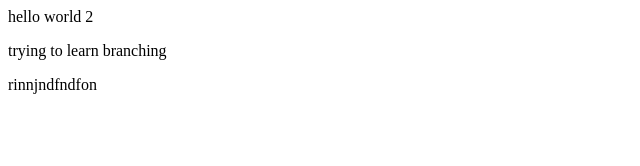
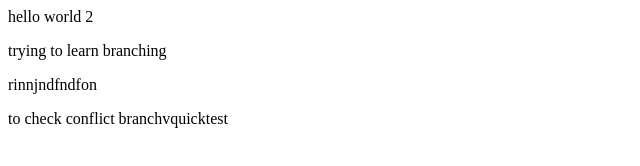
Before and after one commit to vikrampasricha/demo-rep-2, a plain HTML site: page index.html in a window 1280 px wide. Shown: the whole page, without its empty margins (0-640 px from the left). Drawn offline with Linux system fonts and the light colour scheme.

Commit message:
change in quicktest

```diff
--- a/index.html
+++ b/index.html
@@ -1,3 +1,4 @@
 <h>hello world 2</h>
 <P>trying to learn branching</P>
 <P>rinnjndfndfon</P>
+<P>to check conflict branchvquicktest</P>
```
